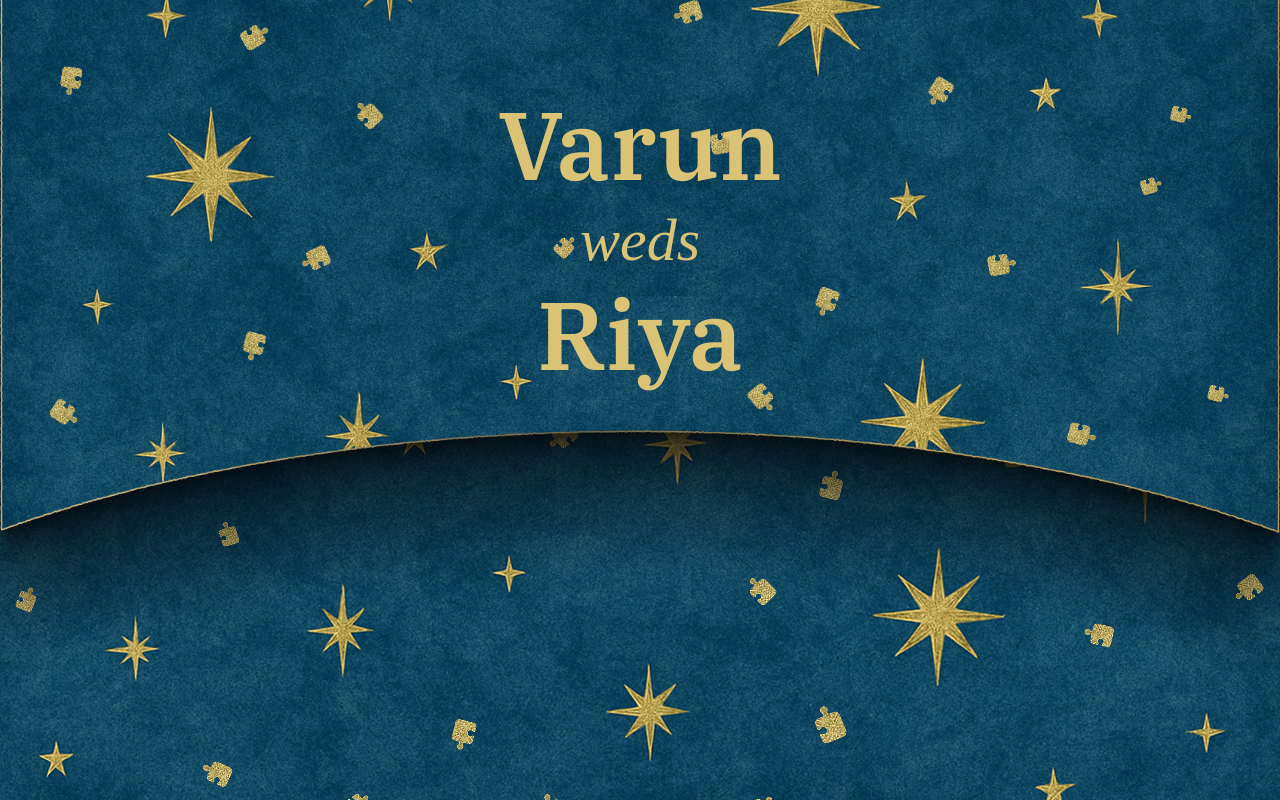
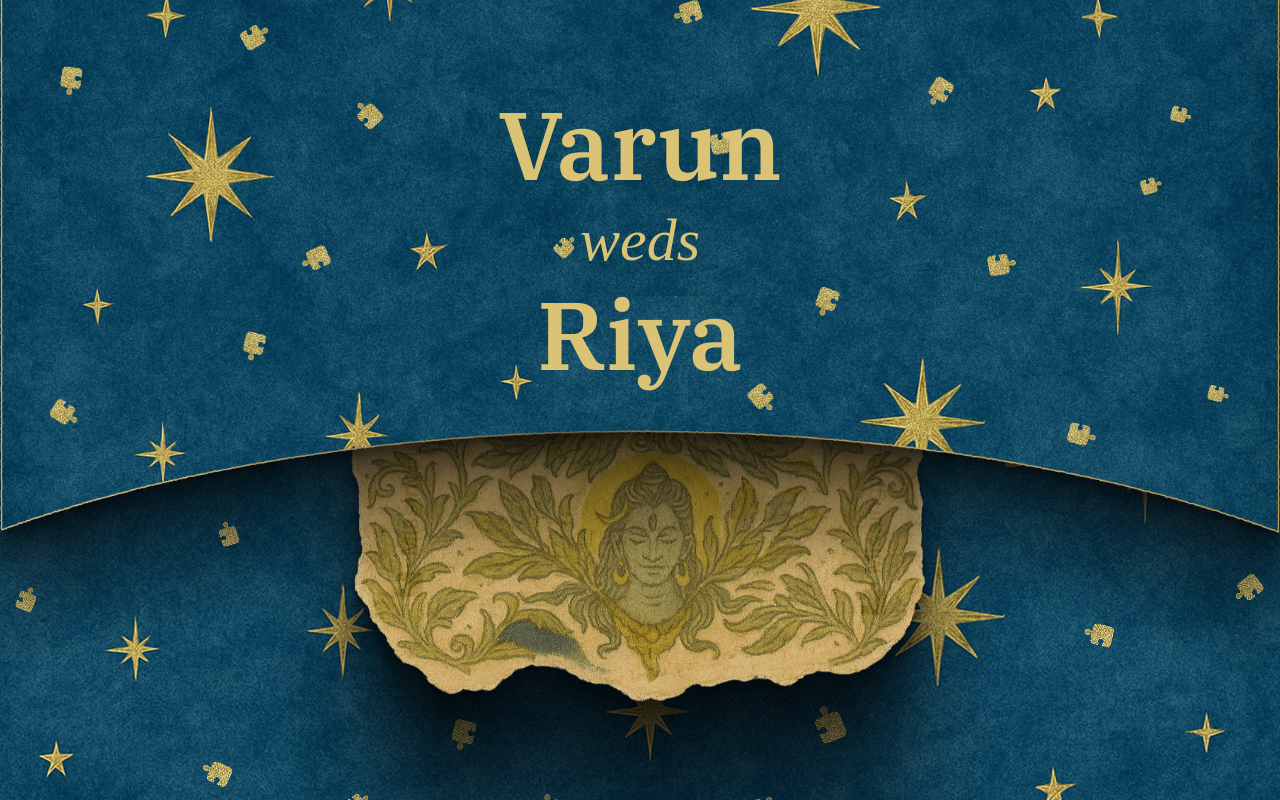
Before and after one commit to MANANTANDON/varun-and-riya, a Next.js app: page / in a window 1280 px wide. Shown: the top 800 px of the page. Built offline with nearby package versions, Linux system fonts and the light colour scheme; a web font is replaced by a local one.

Commit message:
Shiv added..

```diff
--- a/src/components/TopContainer.jsx
+++ b/src/components/TopContainer.jsx
@@ -4,7 +4,7 @@ export const TopContainer = ({ isMobile }) => {
   return (
     <>
       <div
-        className="h-225 w-screen"
+        className="relative h-225 w-screen"
         style={{
           backgroundImage: "url(/images/bg1.avif)",
           backgroundPosition: "center",
@@ -12,8 +12,9 @@ export const TopContainer = ({ isMobile }) => {
           backgroundRepeat: "no-repeat",
         }}
       >
+        {/* Top Graphic */}
         <div
-          className="absolute w-screen h-125 lg:h-175 flex justify-center"
+          className="absolute w-screen h-125 lg:h-175 flex justify-center z-20"
           style={{
             backgroundImage: `url(${isMobile ? "/images/top2.avif" : "/images/top.avif"})`,
             backgroundPosition: "center",
@@ -33,6 +34,16 @@ export const TopContainer = ({ isMobile }) => {
             </h2>
           </div>
         </div>
+        {/* Shiv Cont */}
+        <div
+          className="absolute top-115 sm:top-102 lg:top-165 left-1/2 w-90 lg:w-200 h-70 lg:h-150 flex justify-center z-19 -translate-x-1/2 -translate-y-1/2 float-animation "
+          style={{
+            backgroundImage: "url(/images/shiv.avif)",
+            backgroundPosition: "center",
+            backgroundSize: "cover",
+            backgroundRepeat: "no-repeat",
+          }}
+        />
       </div>
     </>
   );
--- a/src/styles/globals.css
+++ b/src/styles/globals.css
@@ -94,3 +94,17 @@
 body {
   font-family: "IBM Plex Serif", serif;
 }
+
+.float-animation {
+  animation: float 3.5s ease-in-out infinite;
+}
+
+@keyframes float {
+  0%,
+  100% {
+    transform: translateY(0px);
+  }
+  50% {
+    transform: translateY(-10px);
+  }
+}
```
Also changed, not shown: public/images/shiv.avif (added).
